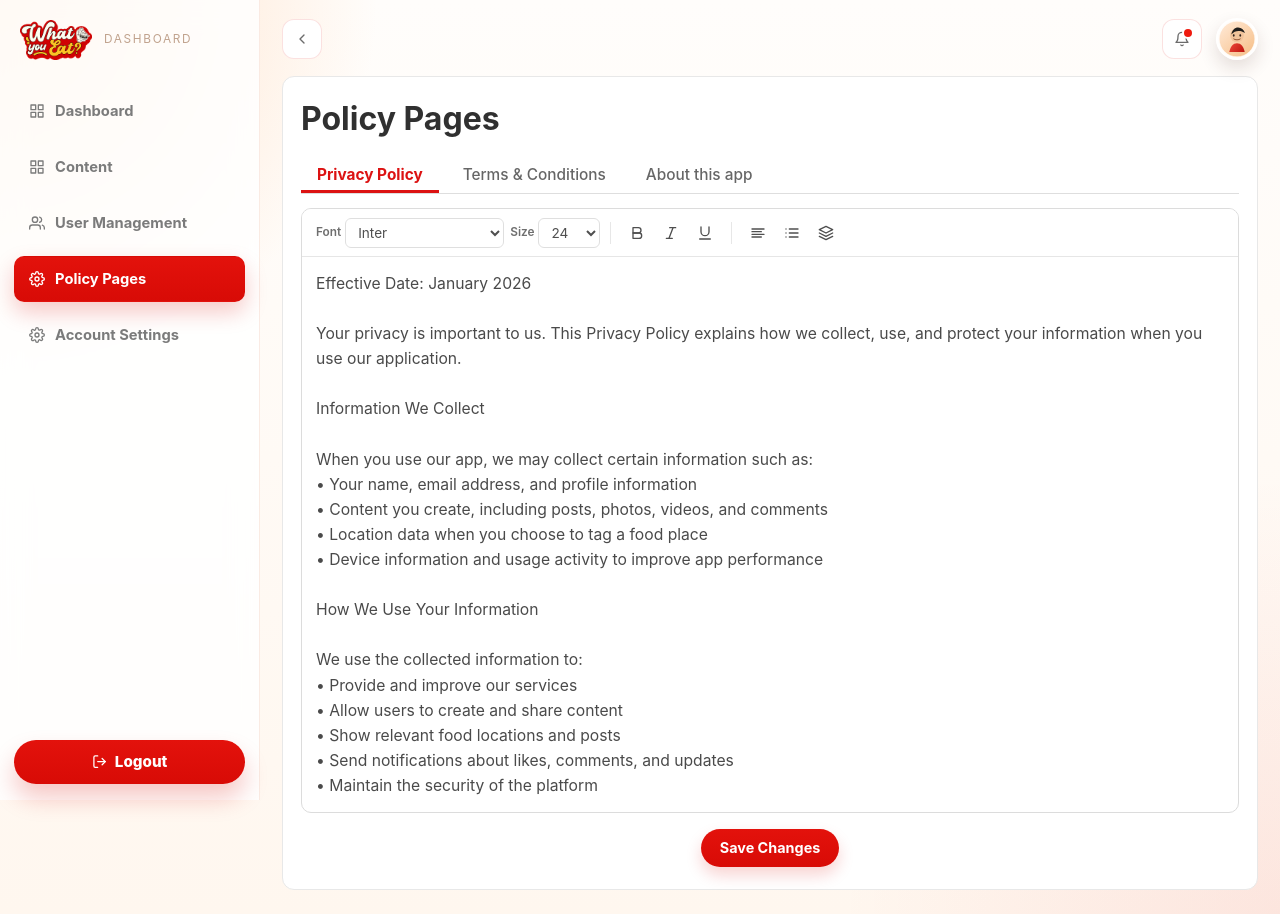
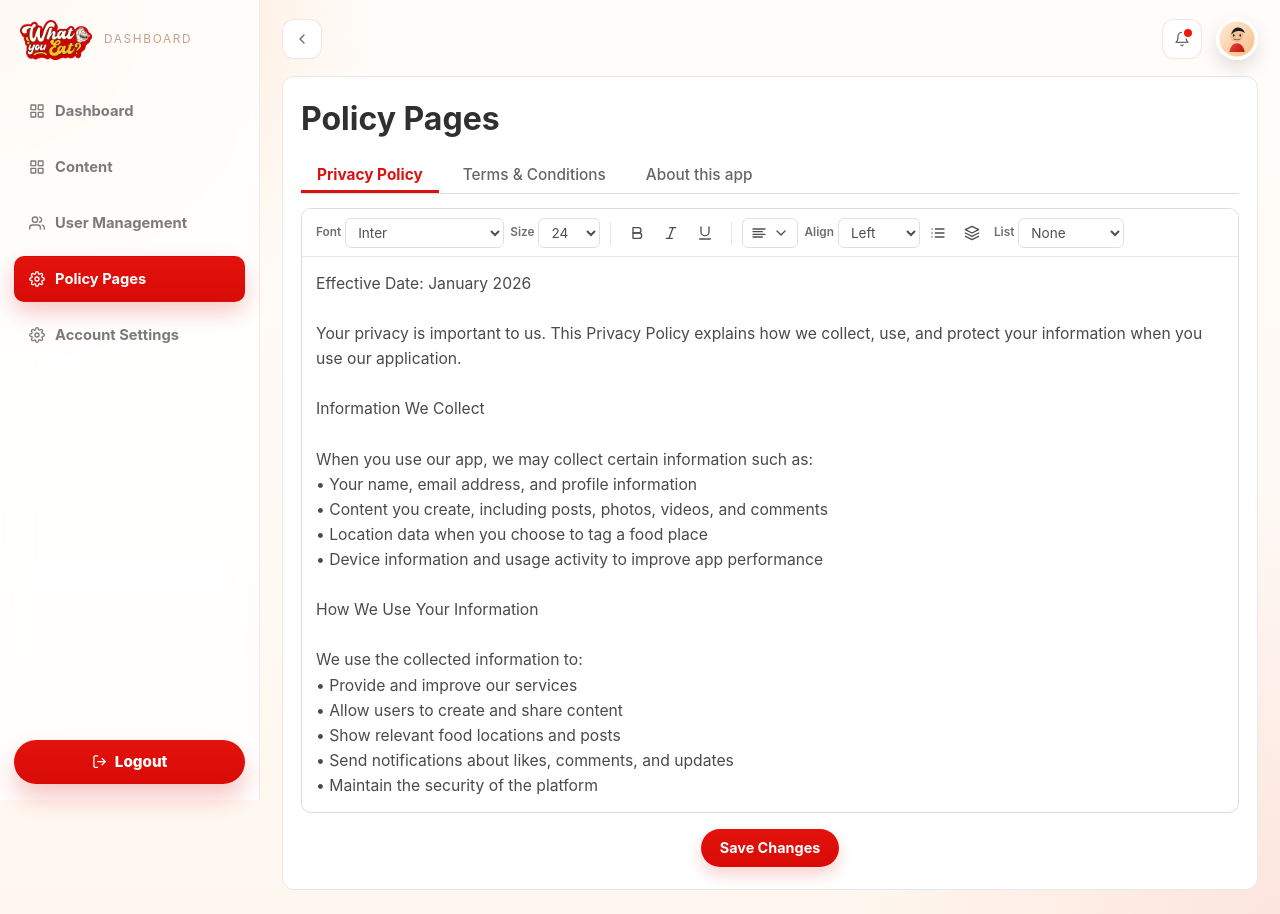
Before and after one commit to alamin71/brad-dashboard, a React (Vite) app: page /admin/policy-pages in a window 1280 px wide. Built offline with nearby package versions, Linux system fonts and the light colour scheme.

Commit message:
policy page itrigation

```diff
--- a/src/App.css
+++ b/src/App.css
@@ -1528,6 +1528,14 @@
   min-width: 62px;
 }
 
+.policy-editor__tool-select--align {
+  min-width: 76px;
+}
+
+.policy-editor__tool-select--list {
+  min-width: 92px;
+}
+
 .policy-editor__tool {
   min-width: 30px;
   height: 30px;
@@ -1541,6 +1549,12 @@
   justify-content: center;
   gap: 6px;
   cursor: pointer;
+}
+
+.policy-editor__tool--icon {
+  min-width: 42px;
+  justify-content: space-between;
+  border: 1px solid #dfdfdf;
 }
 
 .policy-editor__tool--select {
@@ -1579,6 +1593,9 @@
   line-height: 1.6;
   outline: none;
   white-space: normal;
+  direction: ltr;
+  unicode-bidi: plaintext;
+  text-align: left;
 }
 
 .policy-editor__content:empty::before {
@@ -1769,6 +1786,10 @@
     font-size: 0.8rem;
   }
 
+  .policy-editor__tool-select--list {
+    min-width: 82px;
+  }
+
   .policy-editor__content {
     min-height: 260px;
     padding: 12px;
--- a/src/pages/admin/AdminPolicyPagesPage.tsx
+++ b/src/pages/admin/AdminPolicyPagesPage.tsx
@@ -1,7 +1,10 @@
 import { useEffect, useRef, useState } from "react";
 import {
+  FiAlignCenter,
   FiAlignLeft,
+  FiAlignRight,
   FiBold,
+  FiChevronDown,
   FiItalic,
   FiLayers,
   FiList,
@@ -120,6 +123,12 @@ const normalizePolicyContent = (value: string) => {
   return isLikelyHtml(value) ? value : plainTextToHtml(value);
 };
 
+const forceLtrContent = (value: string) => {
+  return value
+    .replace(/\sdir=("|')rtl\1/gi, "")
+    .replace(/direction\s*:\s*rtl/gi, "direction: ltr");
+};
+
 const buildDefaultDrafts = (): Record<PolicyTabId, string> => {
   return policyTabs.reduce(
     (acc, tab) => {
@@ -186,6 +195,8 @@ function AdminPolicyPagesPage() {
   const [isSaving, setIsSaving] = useState(false);
   const [fontFamily, setFontFamily] = useState("Inter");
   const [fontSize, setFontSize] = useState("24");
+  const [alignment, setAlignment] = useState("left");
+  const [listType, setListType] = useState("none");
   const editorRef = useRef<HTMLDivElement | null>(null);
   const selectionRef = useRef<Range | null>(null);
 
@@ -231,7 +242,7 @@ function AdminPolicyPagesPage() {
     document.execCommand("styleWithCSS", false, "true");
     operation(editor);
 
-    const nextHtml = editor.innerHTML;
+    const nextHtml = forceLtrContent(editor.innerHTML);
 
     setDrafts((current) => ({
       ...current,
@@ -280,7 +291,9 @@ function AdminPolicyPagesPage() {
 
           for (const policy of policies) {
             const tabId = typeToTabIdMap[policy.type];
-            nextDrafts[tabId] = normalizePolicyContent(policy.content);
+            nextDrafts[tabId] = forceLtrContent(
+              normalizePolicyContent(policy.content),
+            );
           }
 
           return nextDrafts;
@@ -328,7 +341,7 @@ function AdminPolicyPagesPage() {
         const tabId = typeToTabIdMap[policy.type];
         setDrafts((current) => ({
           ...current,
-          [tabId]: normalizePolicyContent(policy.content),
+          [tabId]: forceLtrContent(normalizePolicyContent(policy.content)),
         }));
       } finally {
         if (isMounted) {
@@ -378,7 +391,7 @@ function AdminPolicyPagesPage() {
 
       setDrafts((current) => ({
         ...current,
-        [latestTabId]: normalizePolicyContent(latest.content),
+        [latestTabId]: forceLtrContent(normalizePolicyContent(latest.content)),
       }));
 
       setExistingByType((current) => ({
@@ -421,6 +434,8 @@ function AdminPolicyPagesPage() {
                 setActiveTab(tab.id);
                 setFontFamily("Inter");
                 setFontSize("24");
+                setAlignment("left");
+                setListType("none");
               }}
             >
               {tab.label}
@@ -454,6 +469,7 @@ function AdminPolicyPagesPage() {
               setFontFamily(nextFont);
               applyCommand("fontName", nextFont);
             }}
+            onMouseDown={(event) => event.preventDefault()}
           >
             {fontOptions.map((option) => (
               <option key={option} value={option}>
@@ -473,6 +489,7 @@ function AdminPolicyPagesPage() {
             className="policy-editor__tool-select policy-editor__tool-select--size"
             value={fontSize}
             onChange={(event) => applyFontSize(event.target.value)}
+            onMouseDown={(event) => event.preventDefault()}
           >
             {fontSizeOptions.map((option) => (
               <option key={option} value={option}>
@@ -515,19 +532,61 @@ function AdminPolicyPagesPage() {
 
           <button
             type="button"
-            className="policy-editor__tool"
-            aria-label="Align left"
+            className="policy-editor__tool policy-editor__tool--icon"
+            aria-label="Align"
             onMouseDown={(event) => event.preventDefault()}
-            onClick={() => applyCommand("justifyLeft")}
           >
-            <FiAlignLeft aria-hidden="true" focusable="false" />
+            {alignment === "center" ? (
+              <FiAlignCenter aria-hidden="true" focusable="false" />
+            ) : alignment === "right" ? (
+              <FiAlignRight aria-hidden="true" focusable="false" />
+            ) : (
+              <FiAlignLeft aria-hidden="true" focusable="false" />
+            )}
+            <FiChevronDown aria-hidden="true" focusable="false" />
           </button>
+          <label
+            className="policy-editor__tool-label"
+            htmlFor="policy-align-select"
+          >
+            Align
+          </label>
+          <select
+            id="policy-align-select"
+            className="policy-editor__tool-select policy-editor__tool-select--align"
+            value={alignment}
+            onMouseDown={(event) => event.preventDefault()}
+            onChange={(event) => {
+              const nextAlignment = event.target.value;
+              setAlignment(nextAlignment);
+
+              if (nextAlignment === "center") {
+                applyCommand("justifyCenter");
+                return;
+              }
+
+              if (nextAlignment === "right") {
+                applyCommand("justifyRight");
+                return;
+              }
+
+              applyCommand("justifyLeft");
+            }}
+          >
+            <option value="left">Left</option>
+            <option value="center">Center</option>
+            <option value="right">Right</option>
+          </select>
+
           <button
             type="button"
             className="policy-editor__tool"
             aria-label="Bulleted list"
             onMouseDown={(event) => event.preventDefault()}
-            onClick={() => applyCommand("insertUnorderedList")}
+            onClick={() => {
+              setListType("unordered");
+              applyCommand("insertUnorderedList");
+            }}
           >
             <FiList aria-hidden="true" focusable="false" />
           </button>
@@ -536,10 +595,45 @@ function AdminPolicyPagesPage() {
             className="policy-editor__tool"
             aria-label="Numbered list"
             onMouseDown={(event) => event.preventDefault()}
-            onClick={() => applyCommand("insertOrderedList")}
+            onClick={() => {
+              setListType("ordered");
+              applyCommand("insertOrderedList");
+            }}
           >
             <FiLayers aria-hidden="true" focusable="false" />
           </button>
+          <label
+            className="policy-editor__tool-label"
+            htmlFor="policy-list-select"
+          >
+            List
+          </label>
+          <select
+            id="policy-list-select"
+            className="policy-editor__tool-select policy-editor__tool-select--list"
+            value={listType}
+            onMouseDown={(event) => event.preventDefault()}
+            onChange={(event) => {
+              const nextList = event.target.value;
+              setListType(nextList);
+
+              if (nextList === "unordered") {
+                applyCommand("insertUnorderedList");
+                return;
+              }
+
+              if (nextList === "ordered") {
+                applyCommand("insertOrderedList");
+                return;
+              }
+
+              applyCommand("outdent");
+            }}
+          >
+            <option value="none">None</option>
+            <option value="unordered">Bulleted</option>
+            <option value="ordered">Numbered</option>
+          </select>
         </div>
 
         <label className="policy-editor__label" htmlFor="policy-editor-content">
@@ -550,6 +644,7 @@ function AdminPolicyPagesPage() {
           id="policy-editor-content"
           ref={setEditorRef}
           className="policy-editor__content"
+          dir="ltr"
           contentEditable={!isLoading && !isSaving}
           suppressContentEditableWarning
           data-placeholder="Write policy content here..."
@@ -557,7 +652,8 @@ function AdminPolicyPagesPage() {
           onKeyUp={saveSelection}
           onBlur={saveSelection}
           onInput={(event) => {
-            const nextValue = event.currentTarget.innerHTML;
+            const nextValue = forceLtrContent(event.currentTarget.innerHTML);
+            event.currentTarget.setAttribute("dir", "ltr");
             setDrafts((current) => ({
               ...current,
               [activeTab]: nextValue,
```
